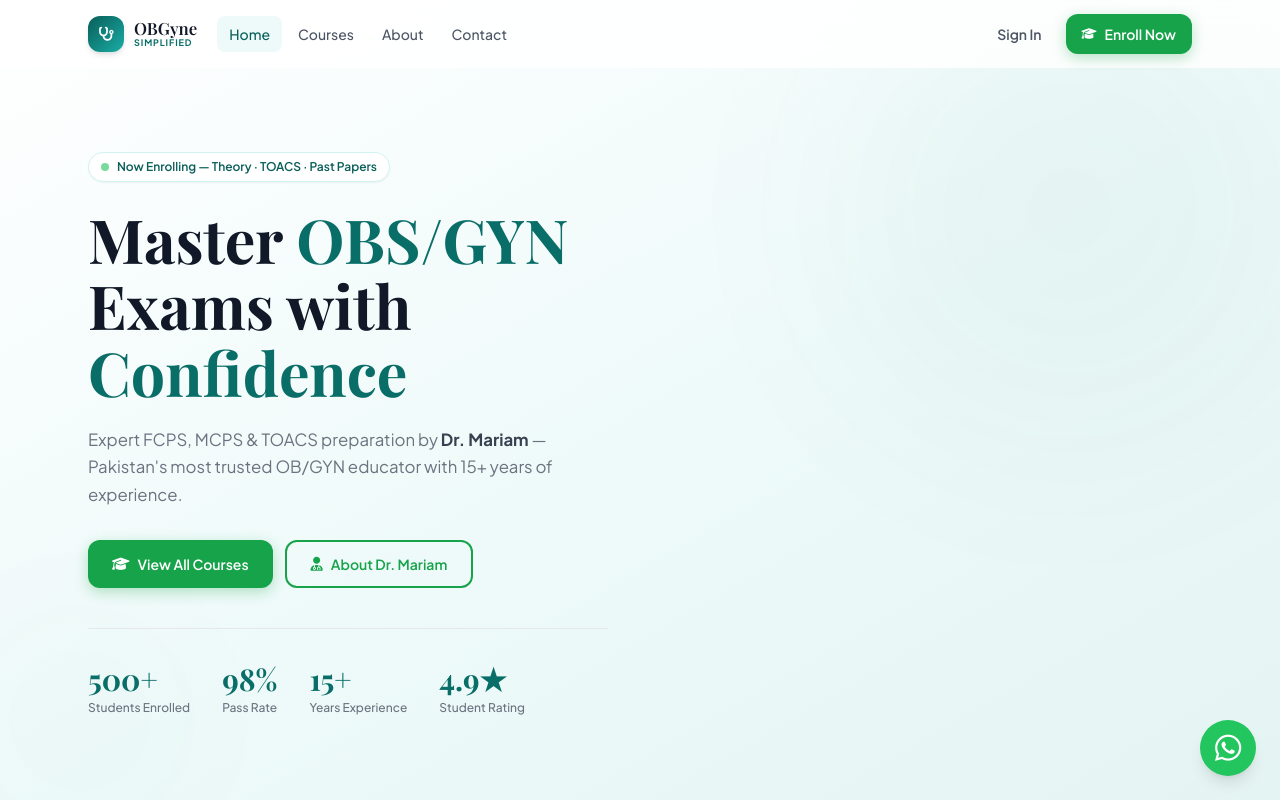
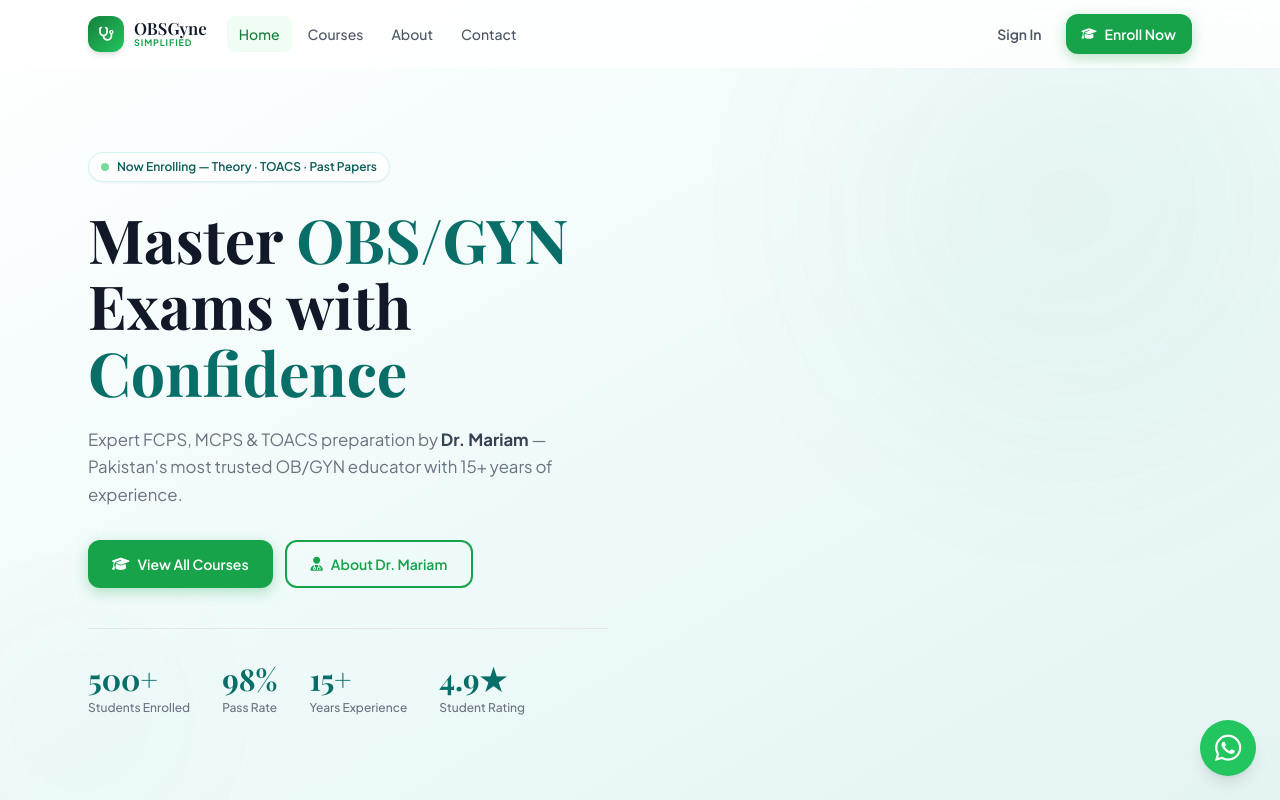
Before and after one commit to mrsheraz33/Obgyne-Frontend, a React (Vite) app: page / in a window 1280 px wide. Shown: the top 800 px of the page. Built offline with nearby package versions, Linux system fonts and the light colour scheme; a web font is replaced by a local one.

Commit message:
Change Navbar colors from teal to green

```diff
--- a/src/components/layout/Navbar.jsx
+++ b/src/components/layout/Navbar.jsx
@@ -31,7 +31,7 @@ const Navbar = () => {
 
   const lc = ({ isActive }) =>
     `px-3 py-2 rounded-lg text-sm font-medium transition-all duration-150 ${
-      isActive ? 'text-teal-700 bg-teal-50' : 'text-gray-600 hover:text-teal-700 hover:bg-teal-50'
+      isActive ? 'text-green-700 bg-green-50' : 'text-gray-600 hover:text-green-700 hover:bg-green-50'
     }`
 
   return (
@@ -42,12 +42,12 @@ const Navbar = () => {
 
           {/* Logo */}
           <Link to="/" className="flex items-center gap-2.5 flex-shrink-0 mr-2">
-            <div className="w-9 h-9 rounded-xl bg-gradient-to-br from-teal-700 to-teal-500 flex items-center justify-center shadow-md">
+            <div className="w-9 h-9 rounded-xl bg-gradient-to-br from-green-700 to-green-500 flex items-center justify-center shadow-md">
               <i className="fa-solid fa-stethoscope text-white text-sm"/>
             </div>
             <div className="leading-tight">
-              <div className="font-display font-semibold text-[1.05rem] text-gray-900 leading-none">OBGyne</div>
-              <div className="text-[9px] font-bold text-teal-600 uppercase tracking-widest">Simplified</div>
+              <div className="font-display font-semibold text-[1.05rem] text-gray-900 leading-none">OBSGyne</div>
+              <div className="text-[9px] font-bold text-green-600 uppercase tracking-widest">Simplified</div>
             </div>
           </Link>
 
@@ -64,8 +64,8 @@ const Navbar = () => {
             {user ? (
               <div className="relative" id="profileDrop">
                 <button onClick={(e) => { e.stopPropagation(); setDropOpen(o=>!o) }}
-                  className="flex items-center gap-2 px-3 py-1.5 rounded-xl hover:bg-teal-50 transition-colors cursor-pointer border-0 bg-transparent">
-                  <div className="w-8 h-8 rounded-lg bg-teal-100 flex items-center justify-center font-bold text-xs text-teal-700 flex-shrink-0">
+                  className="flex items-center gap-2 px-3 py-1.5 rounded-xl hover:bg-green-50 transition-colors cursor-pointer border-0 bg-transparent">
+                  <div className="w-8 h-8 rounded-lg bg-green-100 flex items-center justify-center font-bold text-xs text-green-700 flex-shrink-0">
                     {user.name?.slice(0,2).toUpperCase()}
                   </div>
                   <span className="text-sm font-semibold text-gray-800">{user.name?.split(' ')[0]}</span>
@@ -78,12 +78,12 @@ const Navbar = () => {
                       <div className="text-xs text-gray-500 truncate">{user.email}</div>
                     </div>
                     <Link to="/dashboard" onClick={()=>setDropOpen(false)}
-                      className="flex items-center gap-2.5 px-4 py-2.5 text-sm text-gray-600 hover:bg-teal-50 hover:text-teal-700 transition-colors">
+                      className="flex items-center gap-2.5 px-4 py-2.5 text-sm text-gray-600 hover:bg-green-50 hover:text-green-700 transition-colors">
                       <i className="fa-solid fa-gauge-high text-xs w-4 text-center"/>My Courses
                     </Link>
                     {isAdmin && (
                       <Link to="/admin" onClick={()=>setDropOpen(false)}
-                        className="flex items-center gap-2.5 px-4 py-2.5 text-sm text-gray-600 hover:bg-teal-50 hover:text-teal-700 transition-colors">
+                        className="flex items-center gap-2.5 px-4 py-2.5 text-sm text-gray-600 hover:bg-green-50 hover:text-green-700 transition-colors">
                         <i className="fa-solid fa-shield-halved text-xs w-4 text-center"/>Admin Panel
                       </Link>
                     )}
@@ -98,7 +98,7 @@ const Navbar = () => {
               </div>
             ) : (
               <>
-                <Link to="/login"    className="px-4 py-2 text-sm font-semibold text-gray-600 hover:text-teal-700 rounded-lg hover:bg-teal-50 transition-all">Sign In</Link>
+                <Link to="/login"    className="px-4 py-2 text-sm font-semibold text-gray-600 hover:text-green-700 rounded-lg hover:bg-green-50 transition-all">Sign In</Link>
                 <Link to="/register" className="btn-primary text-sm px-4 py-2.5">
                   <i className="fa-solid fa-graduation-cap text-xs"/>Enroll Now
                 </Link>
```
